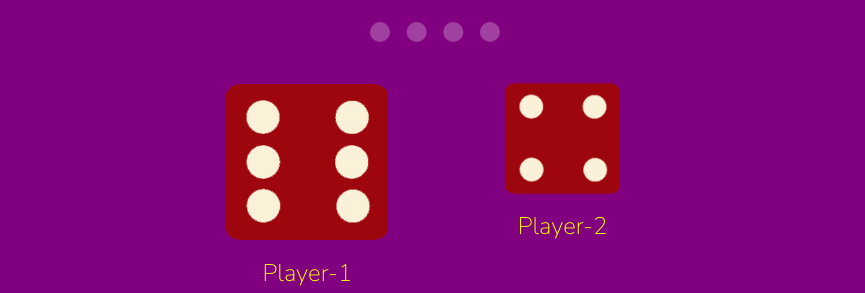
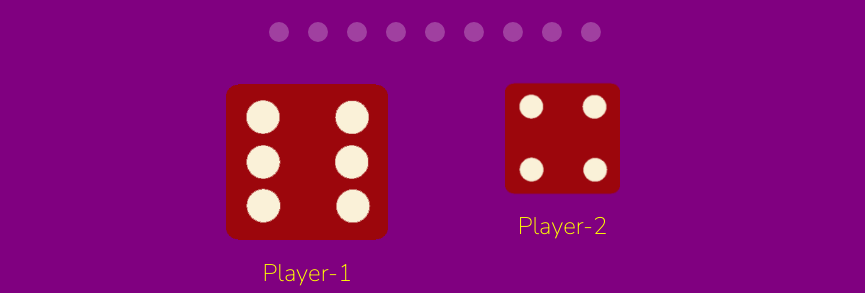
Before and after one commit to bhavycan/Dice-Game, a plain HTML site: page index.html in a window 1280 px wide. Shown: the part 243-536 px from the top of the page, without its empty margins (205-1070 px from the left). Drawn offline with nearby package versions, Linux system fonts and the light colour scheme; a web font is replaced by a local one.

Commit message:
Add files via upload

```diff
--- a/styles.css
+++ b/styles.css
@@ -30,7 +30,7 @@ hr{
   border-style: dotted none none;
  border-color: white;
  border-width: 20px;
- width: 14%;
+ width: 36%;
 margin: auto;
 }
 
```
